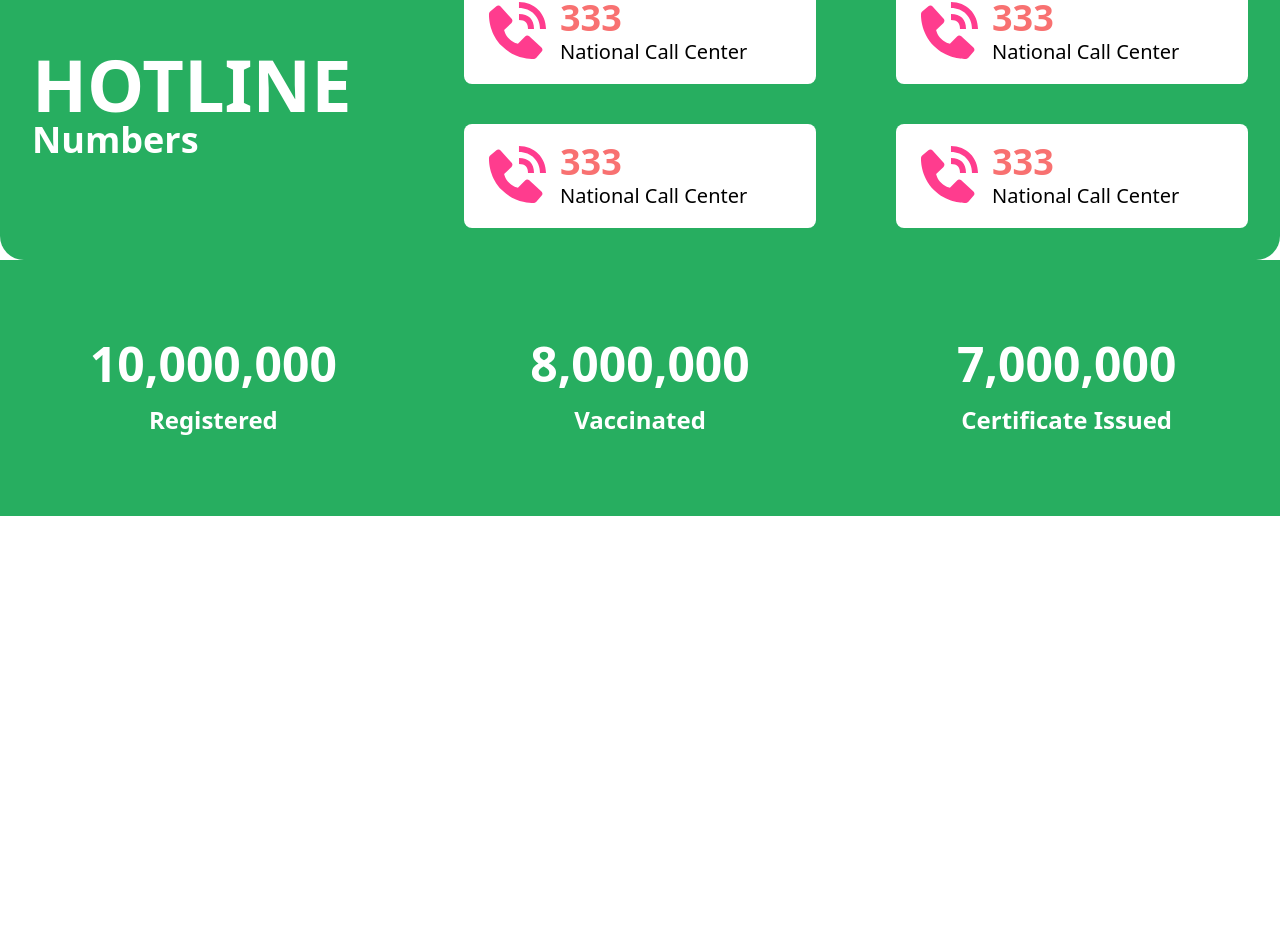
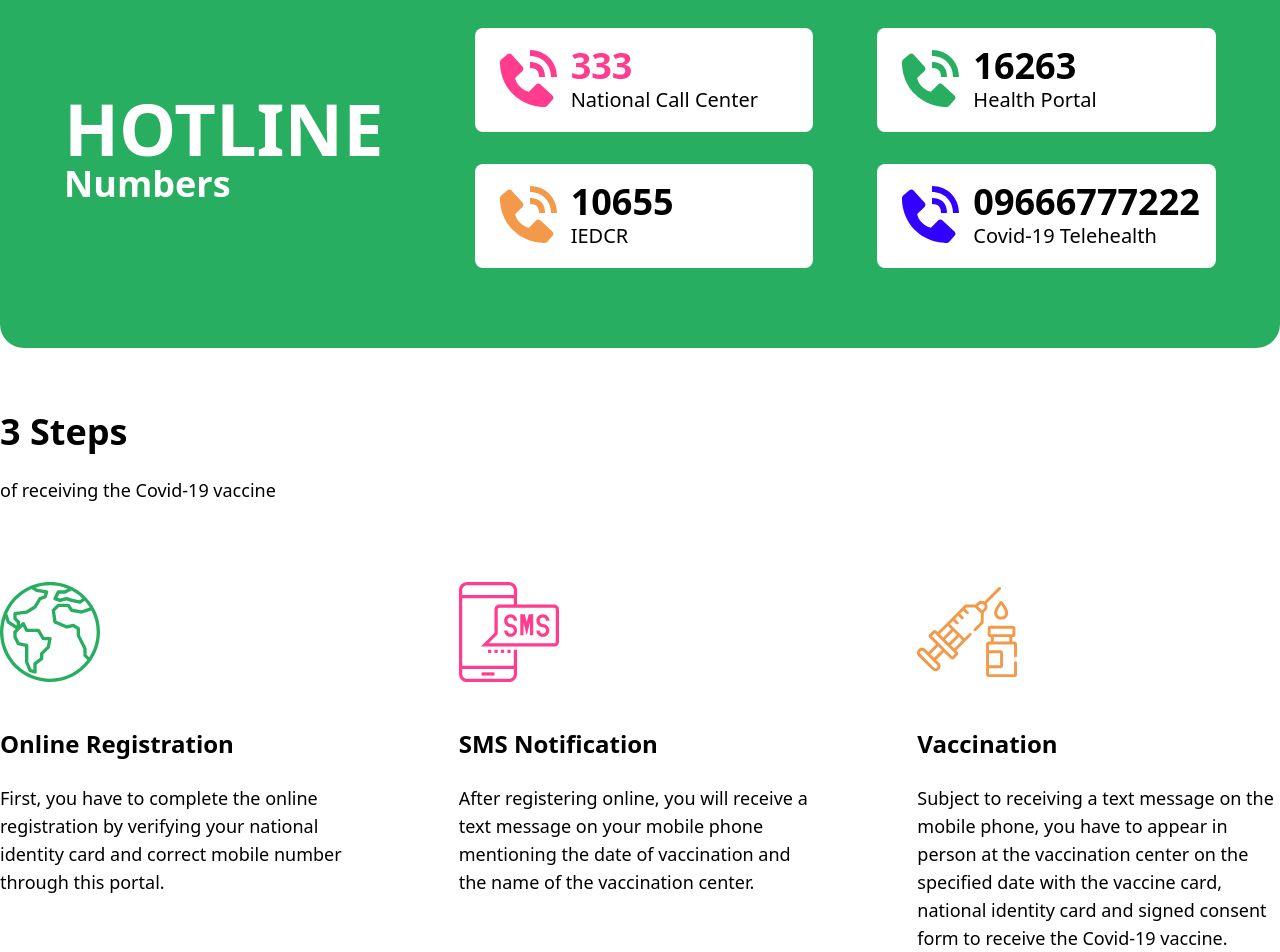
Before and after one commit to Shahriar201/tika_frontend, a Nuxt app: page / in a window 1280 px wide. Shown: the part 1935-2887 px from the top of the page. Before the commit the page ends 2451 px from the top, so only its background shows below. Built offline with nearby package versions, Linux system fonts and the light colour scheme.

Commit message:
ThreeSteps setup

```diff
--- /dev/null
+++ b/components/ThreeSteps.vue
@@ -0,0 +1,54 @@
+<template>
+  <div>
+    <div class="text-left my-16">
+      <h2 class="text-4xl font-bold mb-6">3 Steps</h2>
+      <p class="text-lg">of receiving the Covid-19 vaccine</p>
+    </div>
+
+    <div class="flex text-lg mb-20">
+      <div class="w-1/3 pr-16">
+        <div class="h-32 flex items-center mb-8">
+          <img src="~/static/img/steps-1.svg" alt="" />
+        </div>
+        <h3 class="font-bold text-2xl mb-6">Online Registration</h3>
+        <p>
+          First, you have to complete the online registration by verifying your
+          national identity card and correct mobile number through this portal.
+        </p>
+      </div>
+
+      <div class="w-1/3 px-8">
+        <div class="h-32 flex items-center mb-8">
+          <img src="~/static/img/steps-2.svg" alt="" />
+        </div>
+        <h3 class="font-bold text-2xl mb-6">SMS Notification</h3>
+        <p>
+          After registering online, you will receive a text message on your
+          mobile phone mentioning the date of vaccination and the name of the
+          vaccination center.
+        </p>
+      </div>
+
+      <div class="w-1/3 pl-16">
+        <div class="h-32 flex items-center mb-8">
+          <img src="~/static/img/steps-3.svg" alt="" />
+        </div>
+        <h3 class="font-bold text-2xl mb-6">Vaccination</h3>
+        <p>
+          Subject to receiving a text message on the mobile phone, you have to
+          appear in person at the vaccination center on the specified date with
+          the vaccine card, national identity card and signed consent form to
+          receive the Covid-19 vaccine.
+        </p>
+      </div>
+    </div>
+  </div>
+</template>
+
+<script>
+export default {
+  name: "ThreeSteps"
+};
+</script>
+
+<style scoped></style>
--- a/components/VaccineSteps.vue
+++ b/components/VaccineSteps.vue
@@ -1,7 +1,7 @@
 <template>
   <div>
     <h2 class="text-4xl font-bold mb-6">
-      Registration for Vaccine - {{ theme }}
+      Registration for Vaccine
     </h2>
     <p class="text-lg">
       You will just need your NID card, Phone number and filling up some info
@@ -23,28 +23,51 @@
           <img
             v-if="theme == 'homepage'"
             class="mx-auto"
-            src="img/promo-2.svg"
+            src="/img/promo-2.svg"
             alt=""
           />
           <img
-            v-if="theme == 'step-1'"
+            v-if="theme == 'step_1'"
             class="mx-auto"
             src="/img/promo-2-disabled.svg"
             alt=""
           />
         </div>
         <div
-          class="border-4 w-6 h-6 rounded-full border-green-600 mx-auto mb-4 mt-8 tika-step relative"
+          v-bind:class="
+            theme == 'homepage' || theme == 'step_2'
+              ? 'border-green-600'
+              : 'border-gray-400'
+          "
+          class="border-4 w-6 h-6 rounded-full mx-auto mb-4 mt-8 tika-step relative"
         ></div>
         <p class="font-bold text-lg">Phone</p>
       </div>
 
       <div class="flex-1 px-6">
         <div class="h-32 flex justify-center items-center">
-          <img class="mx-auto" src="img/promo-3.svg" alt="" />
+          <img
+            v-if="theme == 'homepage' || theme == 'step_3'"
+            class="mx-auto"
+            src="/img/promo-3.svg"
+            alt=""
+          />
+
+          <img
+            v-if="theme == 'step_1' || theme == 'step_2'"
+            class="mx-auto"
+            src="/img/promo-3-disabled.svg"
+            alt=""
+          />
         </div>
+
         <div
-          class="border-4 w-6 h-6 rounded-full border-green-600 mx-auto mb-4 mt-8 tika-step relative"
+          v-bind:class="
+            theme == 'homepage' || theme == 'step_3'
+              ? 'border-green-600'
+              : 'border-gray-400'
+          "
+          class="border-4 w-6 h-6 rounded-full mx-auto mb-4 mt-8 tika-step relative"
         ></div>
         <p class="font-bold text-lg">Information</p>
       </div>
--- a/layouts/global.css
+++ b/layouts/global.css
@@ -56,3 +56,9 @@
   height: 108px;
   background-image: url(/img/dots-1.svg);
 }
+
+.tika-label {
+}
+
+.tika-input {
+}
--- a/pages/index.vue
+++ b/pages/index.vue
@@ -107,73 +107,72 @@
           </div>
         </div>
       </div>
-    </div>
 
       <div class="container mx-auto">
-      <div class="primary-bg text-white mx-auto rounded-3xl p-8">
+        <div class="primary-bg text-white mx-auto rounded-3xl py-20 px-16">
           <div class="flex items-center">
             <div class="w-1/3 mr-10 font-bold">
               <h3 class="text-7xl uppercase">Hotline</h3>
               <p class="text-4xl">Numbers</p>
             </div>
-
             <div class="w-2/3">
-            <div class="flex flex-wrap -mx-10">
-              <div class="w-1/2 px-10 mb-10">
+              <div class="flex flex-wrap -mx-8">
+                <div class="w-1/2 px-8 mb-8">
                   <div class="bg-white p-4 rounded-lg text-black">
                     <div class="flex items-center">
                       <div class="min-w-max mr-2">
-                      <img src="/img/phone-pink.svg" alt="" />
+                        <img src="~/static/img/phone-pink.svg" alt="" />
                       </div>
-
                       <div class="w-full">
-                      <h4 class="text-red-400 text-4xl font-bold">333</h4>
+                        <h4 class="tika-text-pink text-4xl font-bold">333</h4>
                         <p class="text-xl">National Call Center</p>
                       </div>
                     </div>
                   </div>
                 </div>
 
-              <div class="w-1/2 px-10 mb-10">
+                <div class="w-1/2 px-8 mb-8">
                   <div class="bg-white p-4 rounded-lg text-black">
                     <div class="flex items-center">
                       <div class="min-w-max mr-2">
-                      <img src="/img/phone-pink.svg" alt="" />
+                        <img src="~/static/img/phone-green.svg" alt="" />
                       </div>
-
                       <div class="w-full">
-                      <h4 class="text-red-400 text-4xl font-bold">333</h4>
-                      <p class="text-xl">National Call Center</p>
+                        <h4 class="tika-text-primary text-4xl font-bold">
+                          16263
+                        </h4>
+                        <p class="text-xl">Health Portal</p>
                       </div>
                     </div>
                   </div>
                 </div>
 
-              <div class="w-1/2 px-10">
+                <div class="w-1/2 px-8">
                   <div class="bg-white p-4 rounded-lg text-black">
                     <div class="flex items-center">
                       <div class="min-w-max mr-2">
-                      <img src="/img/phone-pink.svg" alt="" />
+                        <img src="~/static/img/phone-orange.svg" alt="" />
                       </div>
-
                       <div class="w-full">
-                      <h4 class="text-red-400 text-4xl font-bold">333</h4>
-                      <p class="text-xl">National Call Center</p>
+                        <h4 class="tika-text-orange text-4xl font-bold">
+                          10655
+                        </h4>
+                        <p class="text-xl">IEDCR</p>
                       </div>
                     </div>
                   </div>
                 </div>
-
-              <div class="w-1/2 px-10">
+                <div class="w-1/2 px-8">
                   <div class="bg-white p-4 rounded-lg text-black">
                     <div class="flex items-center">
                       <div class="min-w-max mr-2">
-                      <img src="/img/phone-pink.svg" alt="" />
+                        <img src="~/static/img/phone-blue.svg" alt="" />
                       </div>
-
                       <div class="w-full">
-                      <h4 class="text-red-400 text-4xl font-bold">333</h4>
-                      <p class="text-xl">National Call Center</p>
+                        <h4 class="tika-text-blue text-4xl font-bold">
+                          09666777222
+                        </h4>
+                        <p class="text-xl">Covid-19 Telehealth</p>
                       </div>
                     </div>
                   </div>
@@ -182,6 +181,8 @@
             </div>
           </div>
         </div>
+
+        <ThreeSteps />
       </div>
 
       <div class="primary-bg text-center text-white text-2xl font-bold py-20">
@@ -205,10 +206,13 @@
         </div>
       </div>
     </div>
+  </div>
 </template>
 
 <script>
 import Vue from "vue";
+import VaccineSteps from "../components/VaccineSteps";
+import ThreeSteps from "../components/ThreeSteps";
 
 export default Vue.extend({
   data() {
--- a/pages/registration.vue
+++ b/pages/registration.vue
@@ -16,14 +16,31 @@
 
     <div class="py-20">
       <div class="small-container mx-auto">
-        <VaccineSteps theme="step-1" />
+        <VaccineSteps theme="step_1" />
+
+        <div class="bg-white px-18 py-10 border border-gray-100">
+          <h3>Identity Verification</h3>
+          <p>
+            <label class="tika-label" for="nid">National</label>
+            <input
+              class="tika-input"
+              type="text"
+              placeholder="National Id Card Number"
+            />
+          </p>
+        </div>
       </div>
+    </div>
+
+    <div class="container mx-auto">
+      <ThreeSteps />
     </div>
   </div>
 </template>
 
 <script>
 import VaccineSteps from "../components/VaccineSteps";
+import ThreeSteps from "../components/ThreeSteps";
 export default {
   name: "registration",
   components: { VaccineSteps }
```
Lines whose indentation alone changed are shown as unchanged.
